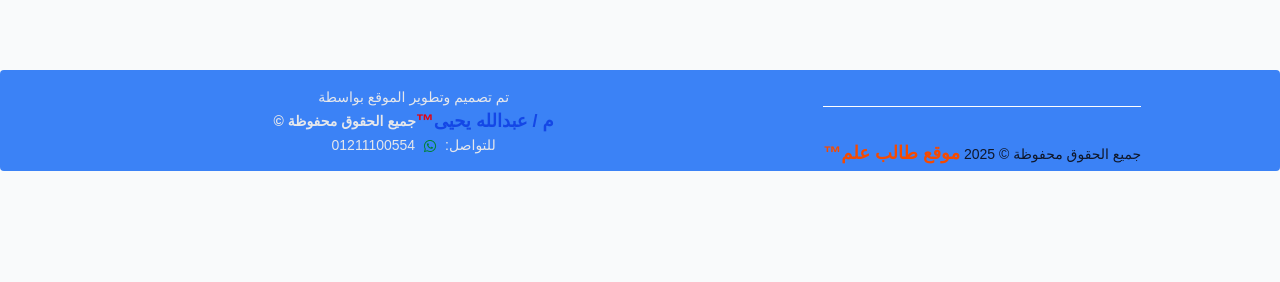
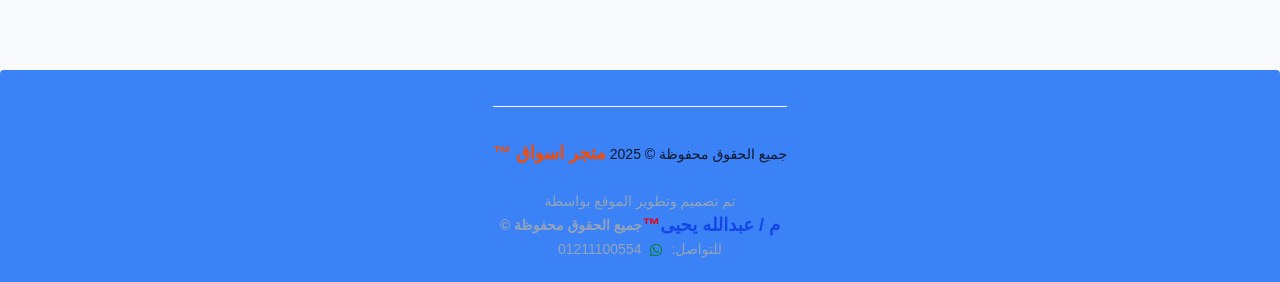
Before and after one commit to abdalla-yahia/aswaq, a Next.js app: page / in a window 1280 px wide. Shown: the part 1776-2058 px from the top of the page. Before the commit the page ends 1947 px from the top, so only its background shows below. Built offline with nearby package versions, Linux system fonts and the light colour scheme.

Commit message:
Edit Footer

```diff
--- a/src/components/Footer/Footer.tsx
+++ b/src/components/Footer/Footer.tsx
@@ -2,19 +2,19 @@ import Link from "next/link";
 import * as icon from '@/utils/Icons/Icons'
 export default function Footer() {
   return (
-        <div className="w-full flex justify-evenly items-center bg-accent text-foreground p-1 rounded" >
+        <div className="w-full flex flex-col justify-center items-center bg-accent text-foreground p-1 rounded" >
             <div>
             <hr className="my-0 border-white  sm:mx-auto z-0 lg:my-8" />
-                    <span className="flex justify-center items-center md:block max-w-full text-sm text-text_color sm:text-center">جميع الحقوق محفوظة  ©  {new Date().getFullYear()} <Link href="mailto:abdalla_y2007@yahoo.com/" className="hover:underline text-orange-600 font-bold text-lg">موقع طالب علم™ </Link> </span>
+                    <span className="flex justify-center items-center md:block max-w-full text-sm text-text_color sm:text-center">جميع الحقوق محفوظة  ©  {new Date().getFullYear()} <Link href="mailto:abdalla_y2007@yahoo.com/" className="hover:underline text-orange-600 font-bold text-lg">متجر اسواق ™ </Link> </span>
                   </div><br></br>
                   {/**Site Owner */}
-                          <div className=" max-w-full flex justify-center items-center md:block lg:block  text-sm text-gray-200 text-center">تم تصميم وتطوير الموقع بواسطة
+                          <div className=" max-w-full flex justify-center items-center md:block lg:block  text-sm text-muted text-center">تم تصميم وتطوير الموقع بواسطة
                             <Link href="https://www.linkedin.com/in/abdalla-yahia/" target="_blank" className="hover:underline text-blue-700 font-bold text-lg flex justify-center items-center">م / عبدالله يحيى
                               <span className="text-red-600">™</span>
-                              <span className=" max-w-full text-sm text-gray-200 sm:text-center">جميع الحقوق محفوظة  ©</span>
+                              <span className=" max-w-full text-sm text-muted sm:text-center">جميع الحقوق محفوظة  ©</span>
                                 </Link><span> للتواصل:
                                   <icon.FaWhatsapp className="text-green-700 inline-flex mx-2"/>
-                                  <Link href="https://wa.me/201211100554?text=مرحباً%مهندس/%20!!%عبدالله%أرغب%في%20التواصل%20معكم%20لتطوير%20موقع" target="_blank">01211100554</Link></span>
+                                  <Link href="https://wa.me/201211100554?text=مرحباً%مهندس/%20!!%عبدالله%أرغب%في%20التواصل%20معكم%20لتطوير%20موقع" target="_blank" className="text-muted">01211100554</Link></span>
                           </div>
                   <br></br>
         </div>
```
